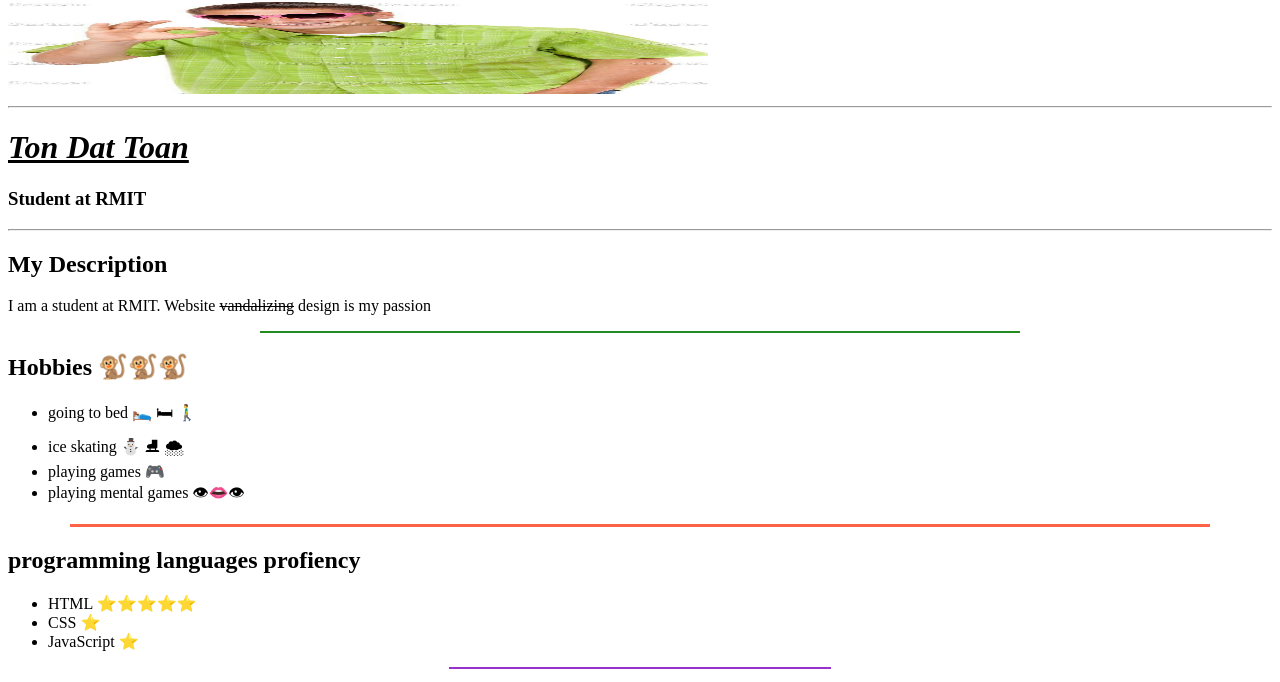
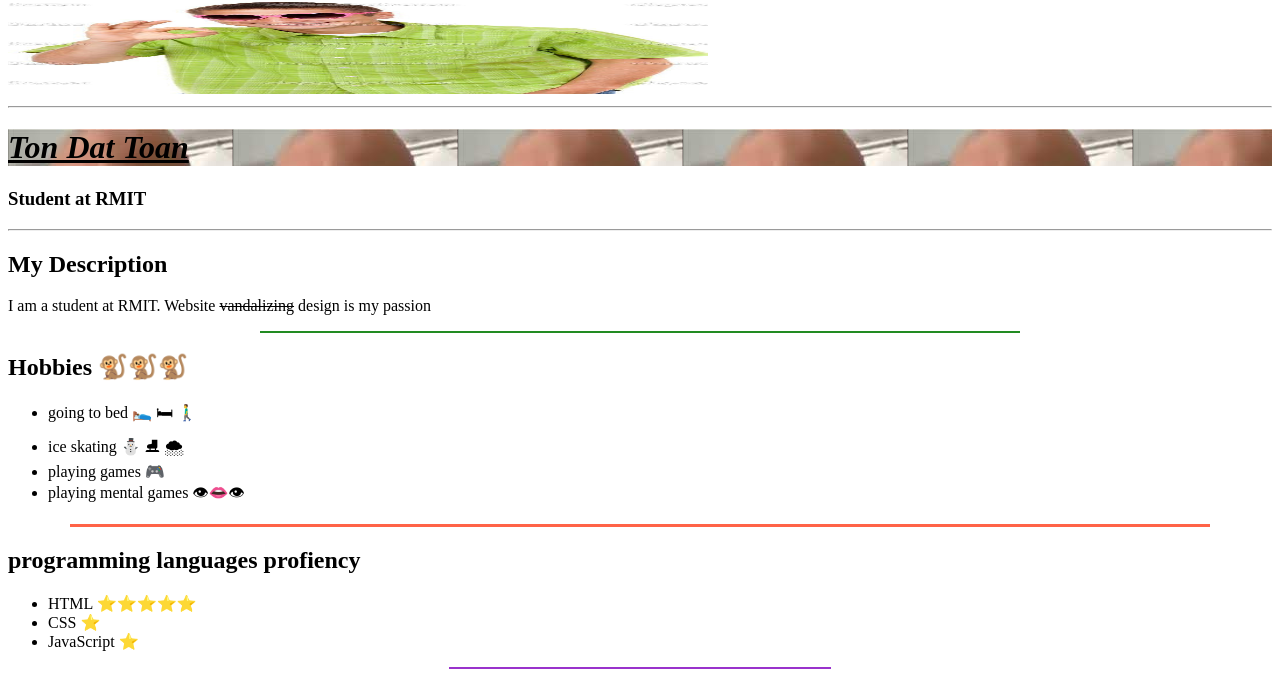
Before and after one commit to s4070286/s4070286.github.io, a plain HTML site: page index.html in a window 1280 px wide. Shown: the part 118-800 px from the top of the page. Drawn offline with Linux system fonts and the light colour scheme.

Commit message:
freshest commit

```diff
--- a/index.html
+++ b/index.html
@@ -11,7 +11,7 @@
     <img src="assets/stock_photo_of_a_cool_guy_by_saladmonster_daiqhmr-fullview.jpg" alt="photo of me" width="700" height="100">
 
     <hr>
-    <h1 style="background-image: url(.github.io/assets/download.jpeg);">
+    <h1 style="background-image: url(s4070286.github.io/assets/download.jpeg);">
         <u><i><b>Ton Dat Toan</b></i></u>
     </h1>
 
```
